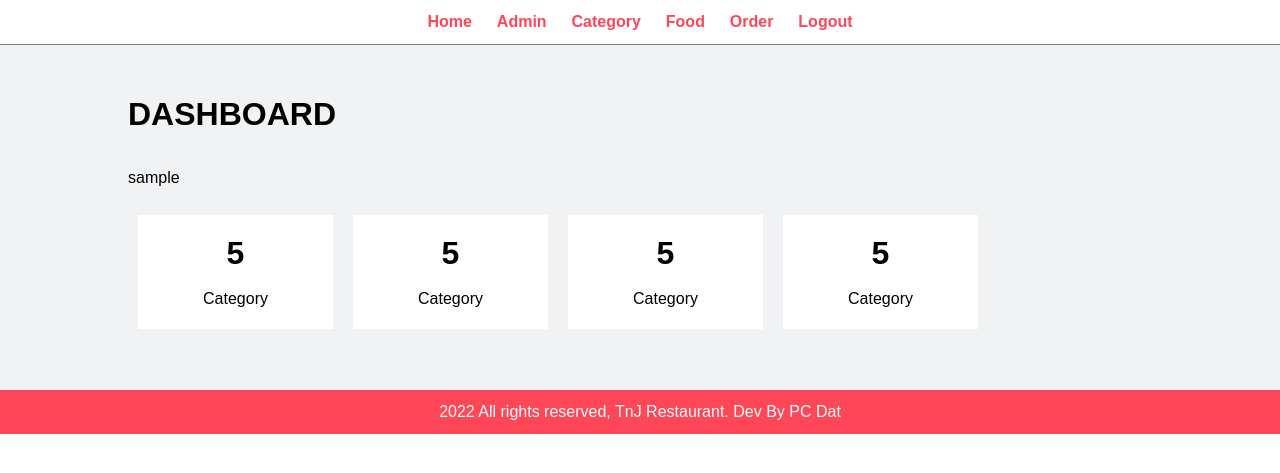
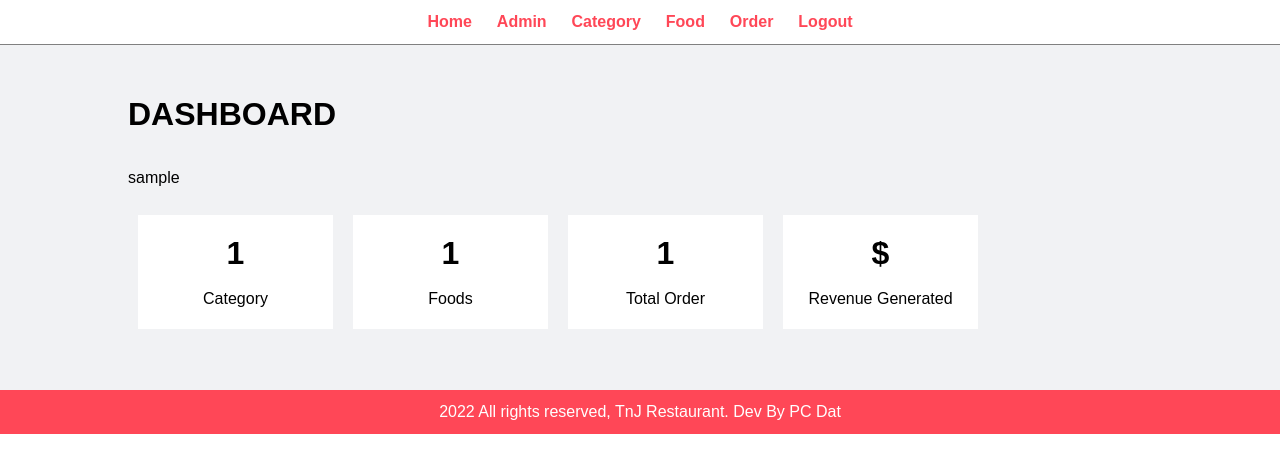
Before and after one commit to PCDattt/Food-Ordering-Website, a PHP site: page /food_order/admin/index.php in a window 1280 px wide. Shown: the top 473 px of the page. Run offline with PHP 8.4, Linux system fonts and the light colour scheme; the visitor is signed in with stand-in values (Sample User, id 1); tables that the repository leaves empty or names only in its code hold one stand-in row (values such as "Sample post"); some libraries are stand-ins or nearby versions.

Commit message:
Update summary dashboard

```diff
--- a/admin/index.php
+++ b/admin/index.php
@@ -16,27 +16,56 @@
                 <br><br>
 
                 <div class="col-4 text-center">
-                    <h1>5</h1>
+                    <?php
+
+                        $sql = "SELECT * FROM category";
+                        $res = mysqli_query($conn, $sql);
+                        $count = mysqli_num_rows($res);
+
+                    ?>
+                    <h1><?php echo $count;?></h1>
                     <br/>
                     Category
                 </div>
 
                 <div class="col-4 text-center">
-                    <h1>5</h1>
+                <?php
+
+                    $sql2 = "SELECT * FROM food";
+                    $res2 = mysqli_query($conn, $sql2);
+                    $count2 = mysqli_num_rows($res2);
+
+                ?>
+                    <h1><?php echo $count2;?></h1>
                     <br/>
-                    Category
+                    Foods
                 </div>
 
                 <div class="col-4 text-center">
-                    <h1>5</h1>
+                <?php
+
+                    $sql3 = "SELECT * FROM `order`";
+                    $res3 = mysqli_query($conn, $sql3);
+                    $count3 = mysqli_num_rows($res3);
+
+                ?>
+                    <h1><?php echo $count3;?></h1>
                     <br/>
-                    Category
+                    Total Order
                 </div>
 
                 <div class="col-4 text-center">
-                    <h1>5</h1>
+                    <?php
+
+                        $sql4 = "SELECT SUM(total) AS Total from `order` WHERE status='Delivered' ";
+                        $res4 = mysqli_query($conn, $sql4);
+                        $row4 = mysqli_fetch_assoc($res4);
+                        $total_revenue = $row4['Total'];
+
+                    ?>
+                    <h1>$<?php echo $total_revenue?></h1>
                     <br/>
-                    Category
+                    Revenue Generated
                 </div>
 
                 <div class="clearfix"> </div>
--- a/admin/login.php
+++ b/admin/login.php
@@ -42,8 +42,8 @@
 <?php
     if(isset($_POST['submit']))
     {
-        $username = $_POST['username'];
-        $password = md5($_POST['password']);
+        $username = mysqli_real_escape_string($conn, $_POST['username']);
+        $password = mysqli_real_escape_string($conn, md5($_POST['password']));
         $sql = "SELECT * FROM admin WHERE username = '$username' AND password = '$password'";
         $res = mysqli_query($conn, $sql);
 
```
